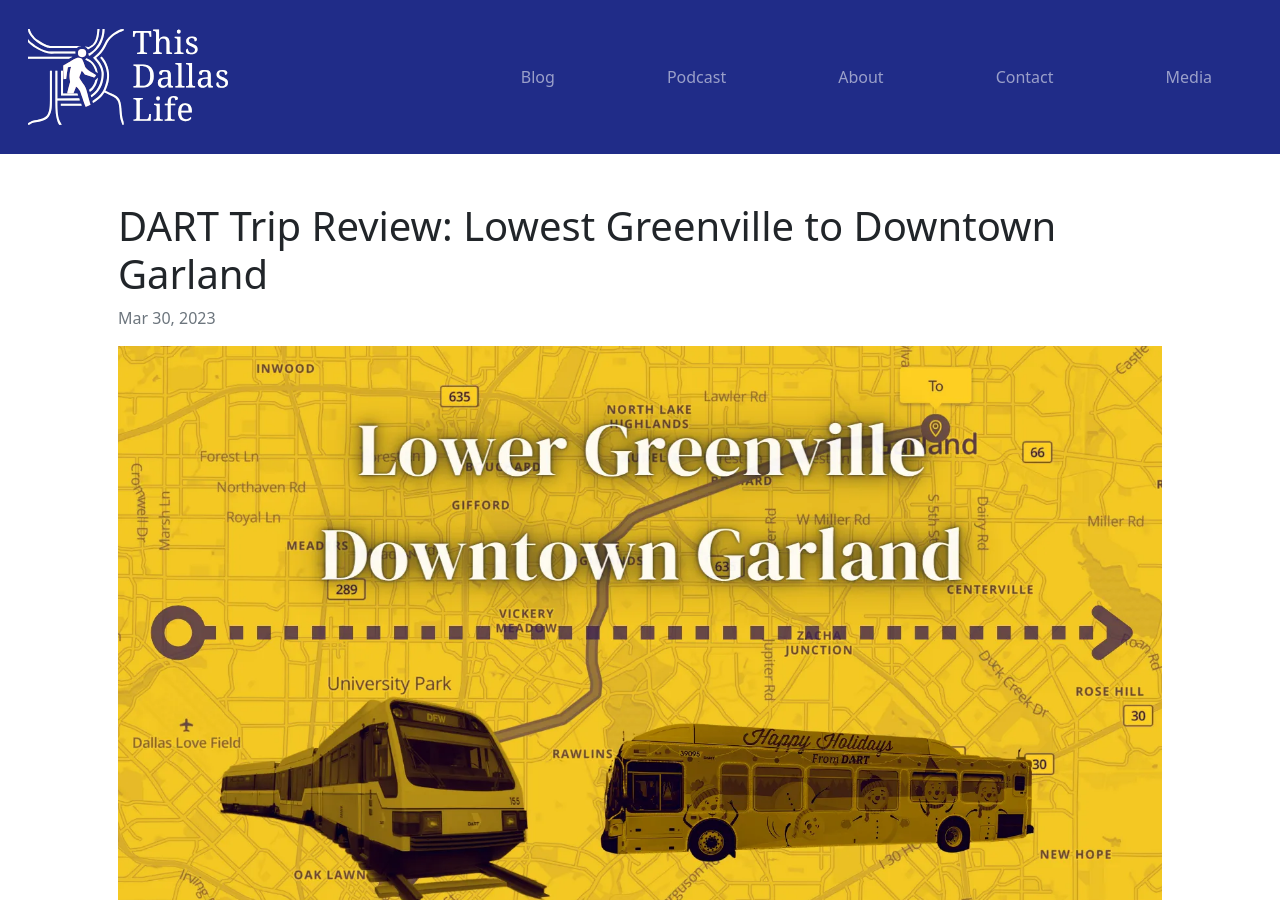
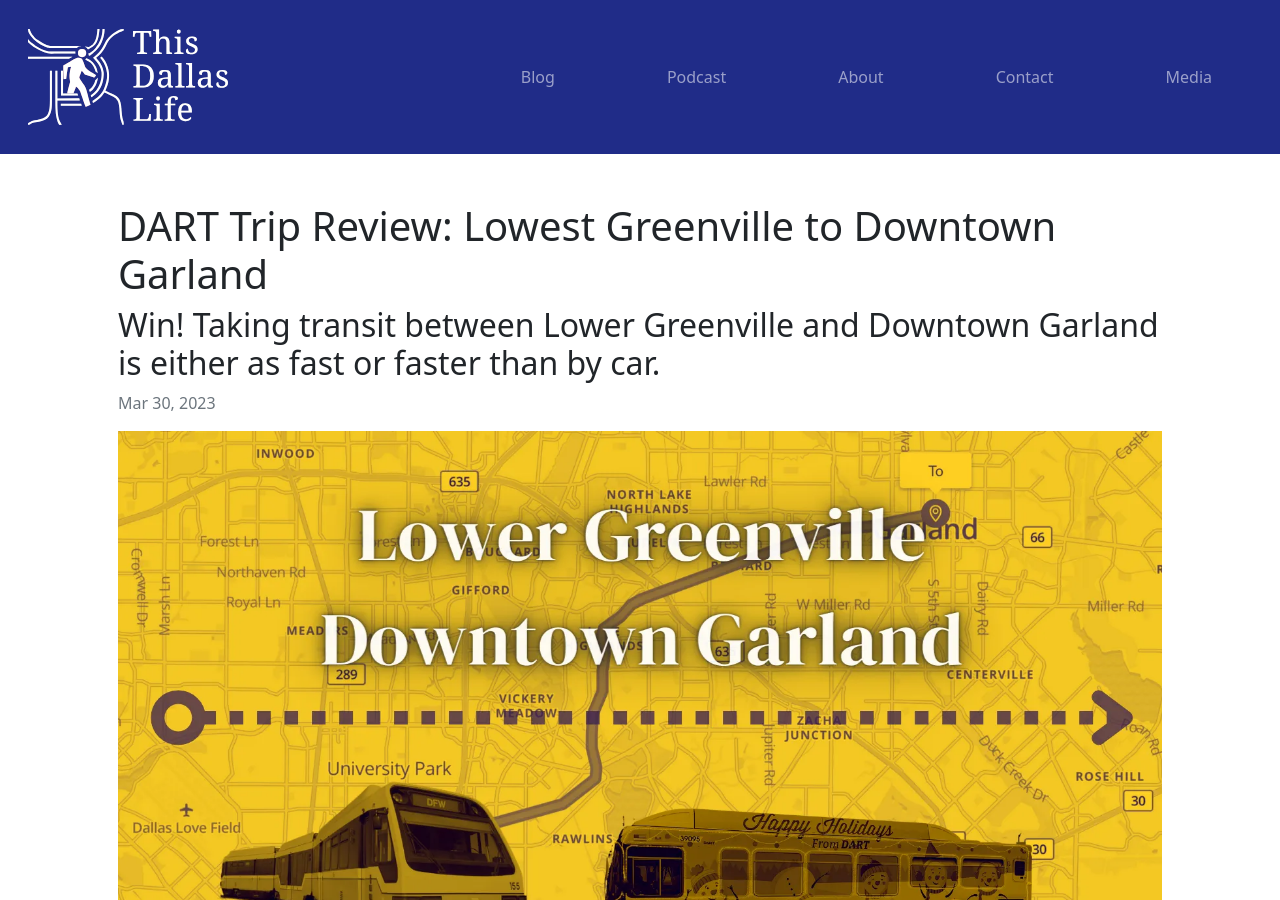
Before and after one commit to DallasUrbanists/dallasurbanists.com, a Jekyll site: the page built from blog/_posts/2023-03-30-dart-trip-review-lowest-greenville-to-downtown-garland.md, in a window 1280 px wide and 900 px high. Built offline with Jekyll 4.4.1, drawn with Linux system fonts in a browser that asks for light colours.

Commit message:
Add subtitle to blog post

```diff
--- a/blog/_posts/2023-03-30-dart-trip-review-lowest-greenville-to-downtown-garland.md
+++ b/blog/_posts/2023-03-30-dart-trip-review-lowest-greenville-to-downtown-garland.md
@@ -1,7 +1,8 @@
 ---
-layout: post
-title:  "DART Trip Review: Lowest Greenville to Downtown Garland"
-date:   2023-03-30 08:00
+layout:   post
+title:    "DART Trip Review: Lowest Greenville to Downtown Garland"
+subtitle: "Win! Taking transit between Lower Greenville and Downtown Garland is either as fast or faster than by car."
+date:     2023-03-30 08:00
 cover_image: "dart-trip-review-lower-greenville-downtown-garland.webp"
 ---
 
```
